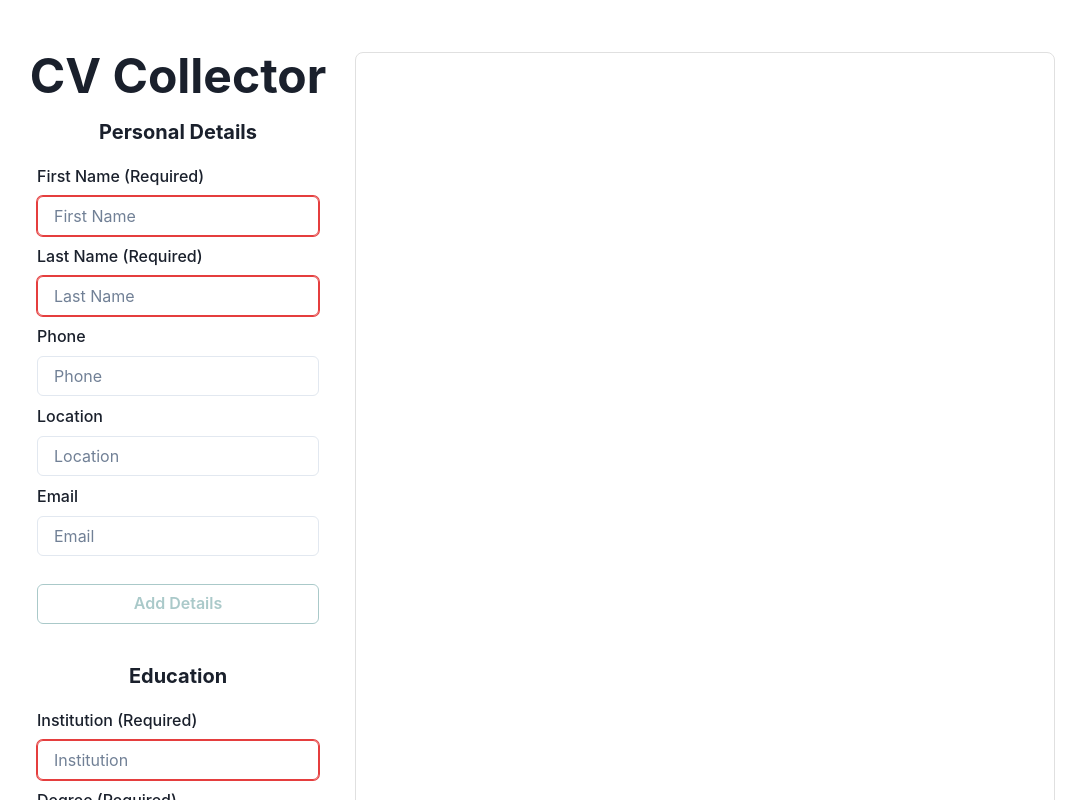
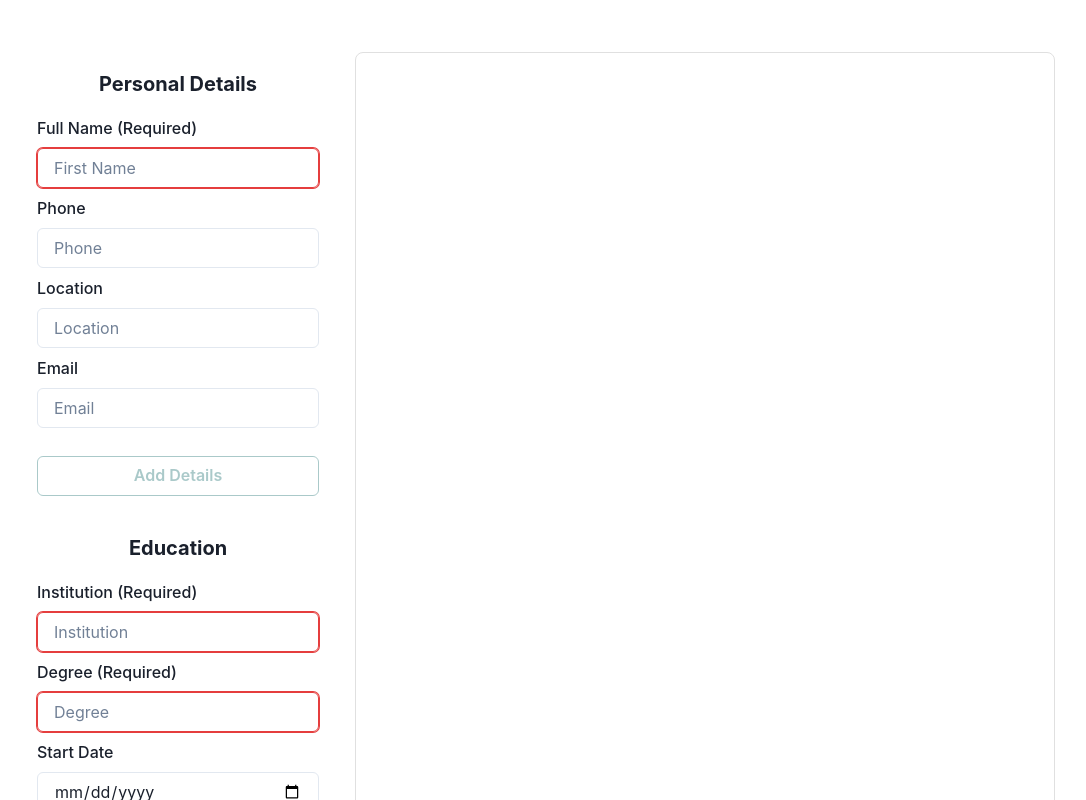
Before and after one commit to angelr1076/React-CV-App, a React (Vite) app: page / in a window 1280 px wide. Shown: the top 800 px of the page, without its empty margins (104-1190 px from the left). Built offline with nearby package versions, Linux system fonts and the light colour scheme.

Commit message:
Removed the setFormData blank in the handleSubmit handler in GeneralInfoForm component in order to keep the form populated. Combined fname and lname elements to fullName in all components that used these fields. Removed chakrui Heading component from GeneralInfoForm component.

```diff
--- a/src/components/CVCollector.jsx
+++ b/src/components/CVCollector.jsx
@@ -3,17 +3,13 @@ import { GeneralInfoForm } from './GeneralInfoForm';
 import { EducationForm } from './EducationForm';
 import { WorkExperienceForm } from './WorkExperienceForm';
 import { CVContext } from './CVProvider';
-import { Heading } from '@chakra-ui/react';
 
 function CVCollector() {
   const { addGeneralInfo, addEducation, addWorkExperience } =
-    useContext(CVContext);
+    useContext(CVContext); // From CVProvider
 
   return (
     <div>
-      <Heading as='h2' size='2xl' noOfLines={1}>
-        CV Collector
-      </Heading>
       <GeneralInfoForm addGeneralInfo={addGeneralInfo} />
       <EducationForm addEducation={addEducation} />
       <WorkExperienceForm addWorkExperience={addWorkExperience} />
--- a/src/components/CVDisplay.jsx
+++ b/src/components/CVDisplay.jsx
@@ -10,9 +10,7 @@ function CVDisplay() {
         {Object.keys(cvData.generalInfo).length > 0 && (
           <div className='general-info__flex'>
             <div className='row name-row'>
-              <h2>
-                {cvData.generalInfo.fname} {cvData.generalInfo.lname}
-              </h2>
+              <h1>{cvData.generalInfo.fullName}</h1>
             </div>
             <div className='row contact-row'>
               {cvData.generalInfo.phone && `${cvData.generalInfo.phone} |`}{' '}
--- a/src/components/CVProvider.jsx
+++ b/src/components/CVProvider.jsx
@@ -6,8 +6,7 @@ const CVContext = createContext();
 function CVProvider({ children }) {
   const [cvData, setCVData] = useState({
     generalInfo: {
-      fname: '',
-      lname: '',
+      fullname: '',
       phone: '',
       location: '',
       email: '',
--- a/src/components/GeneralInfoForm.jsx
+++ b/src/components/GeneralInfoForm.jsx
@@ -4,7 +4,7 @@ import PropTypes from 'prop-types';
 
 function GeneralInfoForm({ addGeneralInfo }) {
   const [formData, setFormData] = useState({
-    fname: '',
+    fullName: '',
     lname: '',
     phone: '',
     location: '',
@@ -19,17 +19,9 @@ function GeneralInfoForm({ addGeneralInfo }) {
   const handleSubmit = event => {
     event.preventDefault();
     addGeneralInfo(formData);
-    setFormData({
-      fname: '',
-      lname: '',
-      phone: '',
-      location: '',
-      email: '',
-    });
   };
 
-  const fnameError = formData.fname === '';
-  const lnameError = formData.lname === '';
+  const fullNameError = formData.fullName === '';
 
   return (
     <Box p={5} borderRadius='5'>
@@ -38,37 +30,20 @@ function GeneralInfoForm({ addGeneralInfo }) {
       </Heading>
       <form className='info-form' onSubmit={handleSubmit}>
         {/* form Inputs */}
-        {!fnameError ? (
-          <FormLabel htmlFor='fname'>First Name</FormLabel>
+        {!fullNameError ? (
+          <FormLabel htmlFor='fullName'>Full Name</FormLabel>
         ) : (
-          <FormLabel htmlFor='fname'>First Name (Required)</FormLabel> // Todo Required in red (later)
+          <FormLabel htmlFor='fullName'>Full Name (Required)</FormLabel> // Todo Required in red (later)
         )}
         <Input
           type='text'
-          id='fname'
-          name='fname'
-          value={formData.fname}
+          id='fullName'
+          name='fullName'
+          value={formData.fullName}
           onChange={handleChange}
           placeholder='First Name'
           isRequired
-          isInvalid={fnameError}
-          mb={2}
-        />
-
-        {!lnameError ? (
-          <FormLabel htmlFor='lname'>Last Name</FormLabel>
-        ) : (
-          <FormLabel htmlFor='lname'>Last Name (Required)</FormLabel> // Todo Required in red (later)
-        )}
-        <Input
-          type='text'
-          id='lname'
-          name='lname'
-          value={formData.lname}
-          onChange={handleChange}
-          placeholder='Last Name'
-          isRequired
-          isInvalid={lnameError}
+          isInvalid={fullNameError}
           mb={2}
         />
         <FormLabel htmlFor='phone'>Phone</FormLabel>
@@ -104,7 +79,7 @@ function GeneralInfoForm({ addGeneralInfo }) {
         <Button
           type='submit'
           colorScheme='teal'
-          isDisabled={!(formData.fname && formData.lname)}
+          isDisabled={!formData.fullName}
           variant='outline'
           mt={5}>
           Add Details
```
